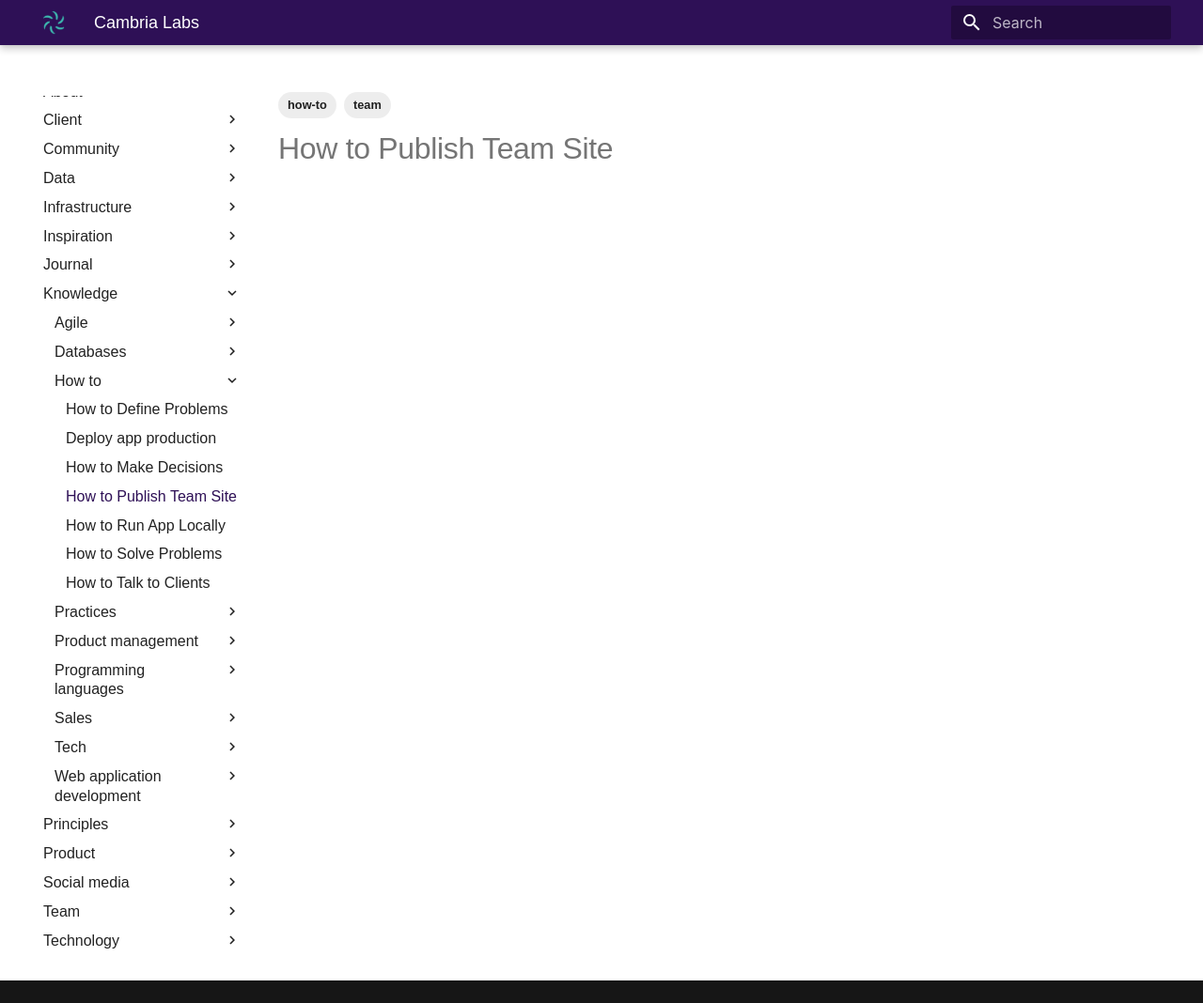
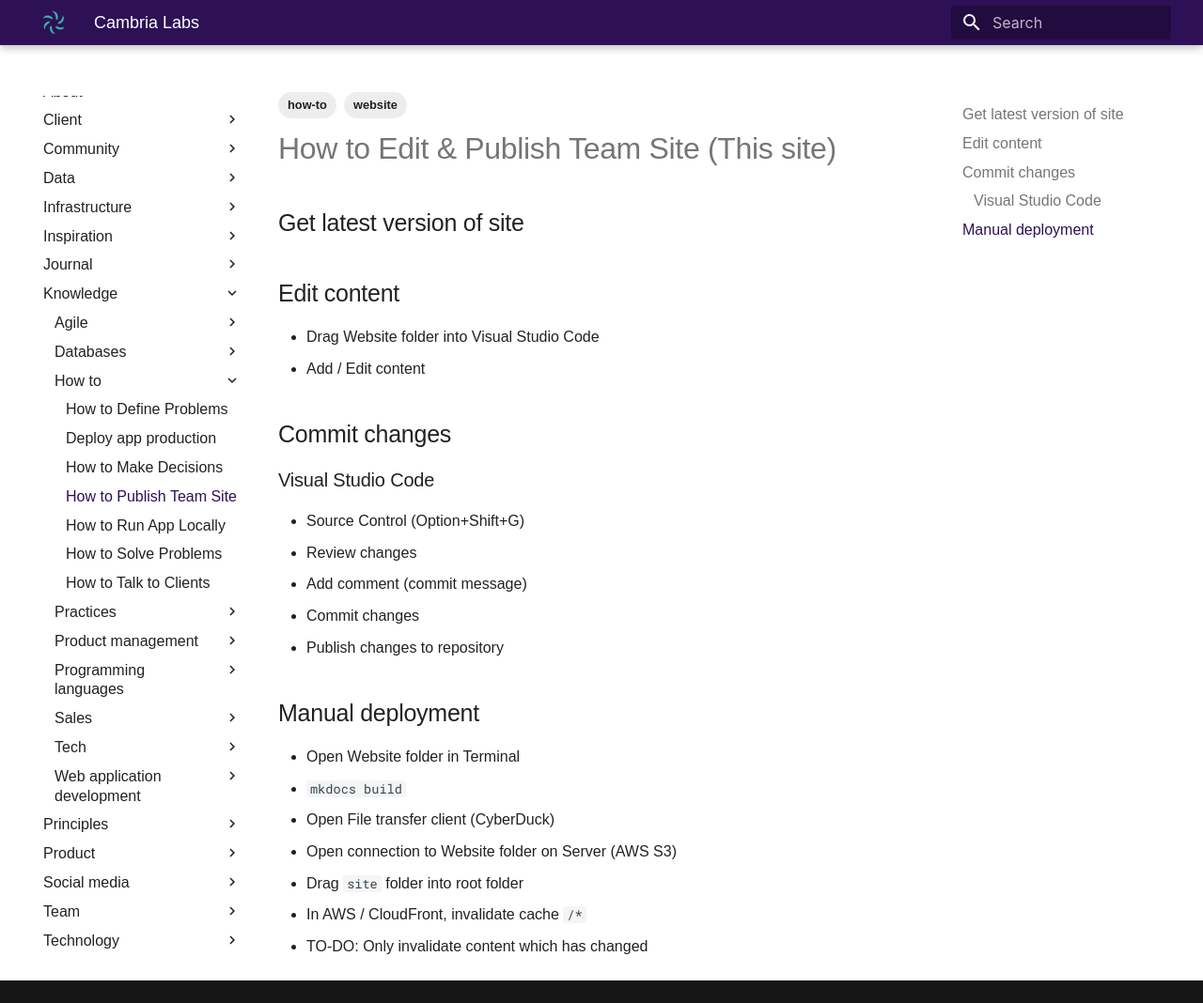
Before and after one commit to jro-cambria/Cambria-Labs.com, an MkDocs documentation site: the page built from docs/knowledge/how-to/publish-team-site.md, in a window 1280 px wide and 1068 px high. Shown: the whole window at 94% size. Built offline with MkDocs 1.6.1 and Material for MkDocs 9.7.7, drawn with Linux system fonts in a browser that asks for light colours; some web fonts are replaced.

Commit message:
Update publish-team-site.md
Content updates

```diff
--- a/docs/knowledge/how-to/publish-team-site.md
+++ b/docs/knowledge/how-to/publish-team-site.md
@@ -1,5 +1,28 @@
 ---
 title: "How to Publish Team Site"
-tags: [how-to, team]
+tags: [how-to, website]
 ---
-# How to Publish Team Site
+# How to Edit & Publish Team Site (This site)
+
+## Get latest version of site
+
+## Edit content
+- Drag Website folder into Visual Studio Code
+- Add / Edit content
+
+## Commit changes
+### Visual Studio Code
+- Source Control (Option+Shift+G)
+- Review changes
+- Add comment (commit message)
+- Commit changes
+- Publish changes to repository
+
+## Manual deployment
+- Open Website folder in Terminal
+- `mkdocs build`
+- Open File transfer client (CyberDuck)
+- Open connection to Website folder on Server (AWS S3)
+- Drag `site` folder into root folder
+- In AWS / CloudFront, invalidate cache `/*`
+  - TO-DO: Only invalidate content which has changed
```
